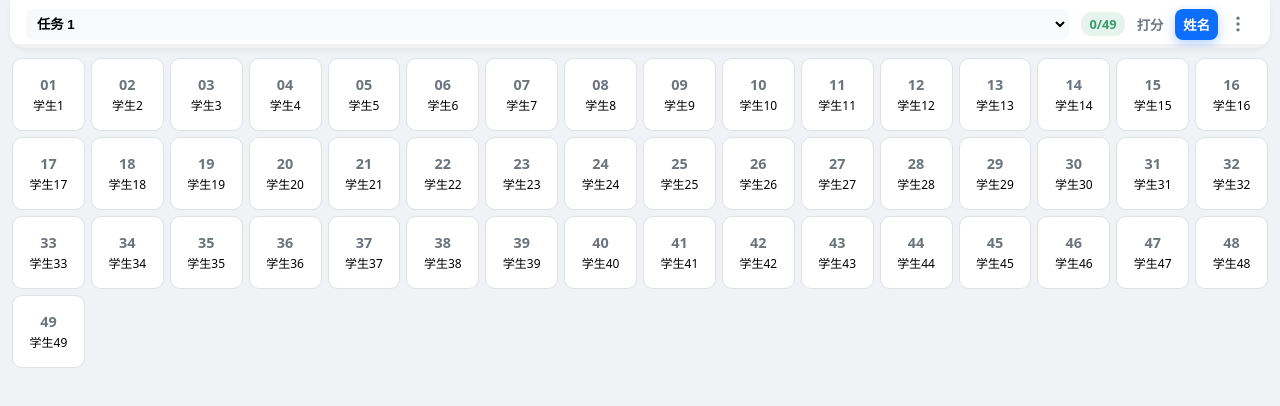
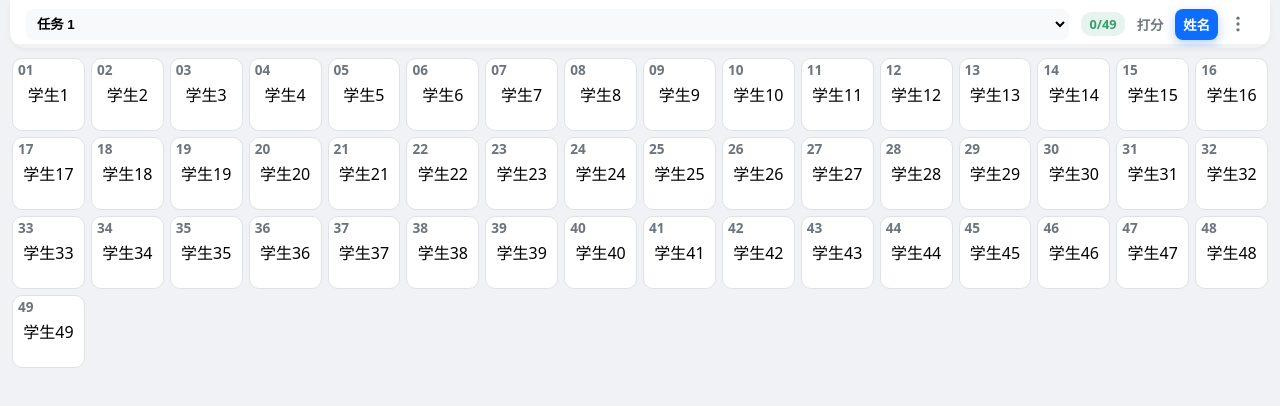
Before and after one commit to gzy622/AssignmentCheck2, a plain HTML site: page index.html in a window 1280 px wide. Both pictures are taken after a click on the button "姓名". Drawn offline with Linux system fonts and the light colour scheme.

Commit message:
style: Refine student ID and name display layout and update application version to v2.2.1.

```diff
--- a/index.html
+++ b/index.html
@@ -204,16 +204,23 @@
         }
 
         body.mode-names .student-id {
-            font-size: 0.9rem;
-            margin-bottom: 2px;
+            position: absolute;
+            top: 4px;
+            left: 5px;
+            font-size: 0.85rem;
+            margin: 0;
+            line-height: 1;
         }
 
         body.mode-names .student-name {
             display: block;
+            width: 100%;
+            padding: 0 4px;
+            text-align: center;
+            font-size: 1rem;
             white-space: nowrap;
             overflow: hidden;
             text-overflow: ellipsis;
-            max-width: 90%;
         }
 
         /* Menu & Dialogs */
@@ -824,7 +831,7 @@
                 const now = new Date().toLocaleString('zh-CN', {
                     year: 'numeric', month: '2-digit', day: '2-digit', hour: '2-digit', minute: '2-digit', second: '2-digit', hour12: false
                 });
-                $('versionInfo').innerHTML = `载入时间: ${now}<br>代码版本: v2.2.0-antigravity`;
+                $('versionInfo').innerHTML = `载入时间: ${now}<br>代码版本: v2.2.1-antigravity`;
             },
             setupGrid() {
                 let timer, startPos = { x: 0, y: 0 };
```
